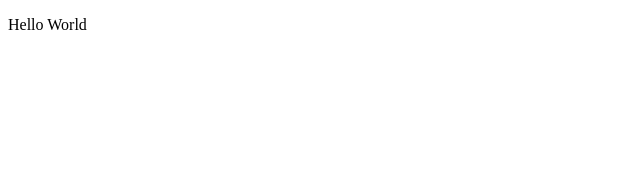
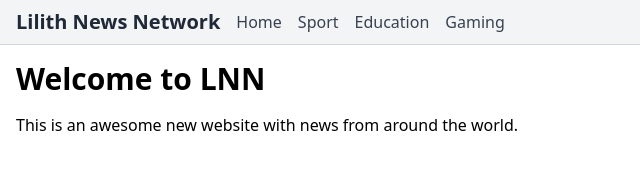
Before and after one commit to Monodia3007/IWD-Projects-S312742, a plain HTML site: page in-class/index.html in a window 1280 px wide. Shown: the whole page, without its empty margins (0-640 px from the left). Drawn offline with nearby package versions, Linux system fonts and the light colour scheme.

Commit message:
feat(in-class): enhance layout with responsive navbar and TailwindCSS integration

```diff
--- a/in-class/index.html
+++ b/in-class/index.html
@@ -2,11 +2,38 @@
 <html lang="en">
   <head>
     <meta charset="UTF-8">
-    <title>Title</title>
+    <meta name="viewport" content="width=device-width, initial-scale=1, maximum-scale=1.0, user-scalable=no">
+    <script src="https://cdn.tailwindcss.com"></script>
+    <title>LNN</title>
   </head>
   <body>
-    <p>
-      Hello World
-    </p>
+    <nav class="bg-gray-100 border-b border-gray-300">
+      <div class="container mx-auto px-4 flex items-center gap-4 py-2">
+        <a class="text-xl font-semibold text-gray-800" href="index.html">Lilith News Network</a>
+        <button class="md:hidden items-center p-2 rounded text-gray-800 hover:bg-gray-200 ml-auto" onclick="this.nextElementSibling.classList.toggle('hidden')">
+          <i class="fa-solid fa-bars"></i>
+        </button>
+        <div class="hidden md:block" id="navbarNav">
+          <ul class="flex flex-col md:flex-row gap-2 md:gap-4">
+            <li>
+              <a class="text-gray-700 hover:text-blue-600" href="index.html">Home</a>
+            </li>
+            <li>
+              <a class="text-gray-700 hover:text-blue-600" href="sport.html">Sport</a>
+            </li>
+            <li>
+              <a class="text-gray-700 hover:text-blue-600" href="education.html">Education</a>
+            </li>
+            <li>
+              <a class="text-gray-700 hover:text-blue-600" href="gaming.html">Gaming</a>
+            </li>
+          </ul>
+        </div>
+      </div>
+    </nav>
+    <div class="container mx-auto px-4 py-4">
+      <h1 class="text-3xl font-bold">Welcome to LNN</h1>
+      <p class="mt-4">This is an awesome new website with news from around the world.</p>
+    </div>
   </body>
 </html>
```
